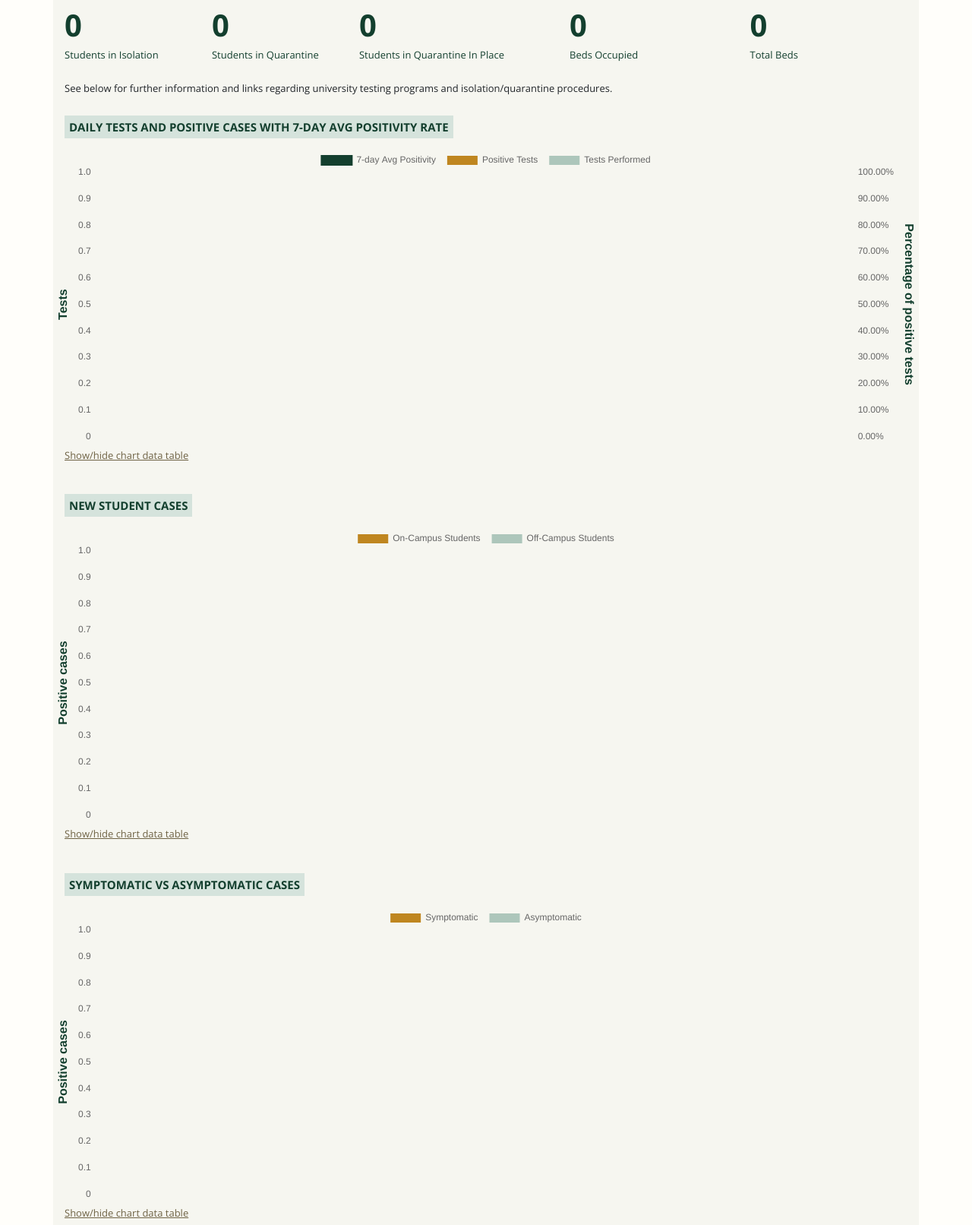
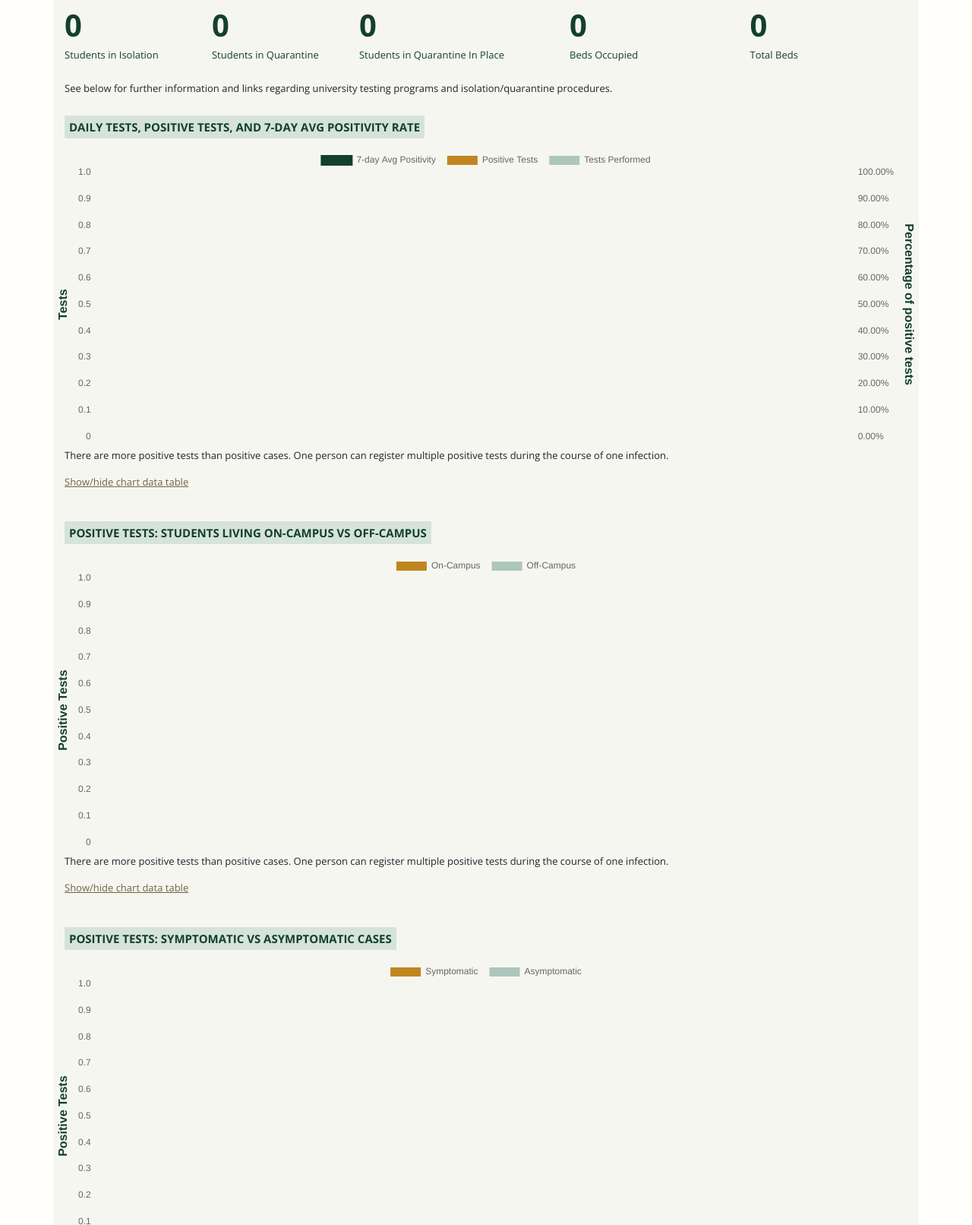
Before and after one commit to cal-poly-dxhub/covid-dashboard, a plain HTML site: page web/index.html in a window 1280 px wide. Shown: the part 512-2124 px from the top of the page at 76% size. Drawn offline with nearby package versions, Linux system fonts and the light colour scheme; no server answers.

Commit message:
Updated dashboard labels

```diff
--- a/web/index.html
+++ b/web/index.html
@@ -91,7 +91,7 @@
             <!--Test Results-->
             <div class="row">
                 <div class="col-sm space-after">
-                    <h1>Positive Student Tests</h1>
+                    <h1>Positive Tests</h1>
                     <table class="table table-borderless pos-tests-tbl">
                         <tbody>
                             <tr>
@@ -169,11 +169,12 @@
             <!--Graph: Daily Tests with 7-Day Avg Positivity Rate-->
             <div class="row space-after">
                 <div class="col">
-                    <h1>Daily Tests and Positive Cases with 7-Day Avg Positivity Rate</h1>
+                    <h1>Daily Tests, Positive Tests, and 7-Day Avg Positivity Rate</h1>
                     <div id="dailyTestPos">
                         <div class="chart-container">
                             <canvas role="img">Text alternative for this graph is in the data table below.</canvas>
                         </div>
+                        <p>There are more positive tests than positive cases. One person can register multiple positive tests during the course of one infection.</p>
                         <p><a class="toggle-data-table" href="#">Show/hide chart data table</a></p>
                         <div class="chart-data-table" style="display: none;">
                             <table class="table table-sm table-striped">
@@ -195,19 +196,20 @@
             <!--Graph: New Student Cases-->
             <div class="row space-after">
                 <div class="col">
-                    <h1>New Student Cases</h1>
+                    <h1>Positive Tests: Students Living On-Campus vs Off-Campus</h1>
                     <div id="studentNewCases">
                         <div class="chart-container">
                             <canvas role="img">Text alternative for this graph is in the data table below.</canvas>
                         </div>
+                        <p>There are more positive tests than positive cases. One person can register multiple positive tests during the course of one infection.</p>
                         <p><a class="toggle-data-table" href="#">Show/hide chart data table</a></p>
                         <div class="chart-data-table" style="display: none;">
                             <table class="table table-sm table-striped">
                                 <thead>
                                     <tr>
                                         <th scope="col">Date</th>
-                                        <th scope="col">On-Campus Students</th>
-                                        <th scope="col">Off-Campus Students</th>
+                                        <th scope="col">On-Campus</th>
+                                        <th scope="col">Off-Campus</th>
                                     </tr>
                                 </thead>
                                 <tbody>
@@ -220,11 +222,12 @@
             <!--Graph: Symptomatic vs Asymptomatic Cases-->
             <div class="row space-after">
                 <div class="col">
-                    <h1>Symptomatic vs Asymptomatic Cases</h1>
+                    <h1>Positive Tests: Symptomatic vs Asymptomatic Cases</h1>
                     <div id="symptVsAsympt">
                         <div class="chart-container">
                             <canvas role="img">Text alternative for this graph is in the data table below.</canvas>
                         </div>
+                        <p>There are more positive tests than positive cases. One person can register multiple positive tests during the course of one infection.</p>
                         <p><a class="toggle-data-table" href="#">Show/hide chart data table</a></p>
                         <div class="chart-data-table" style="display: none;">
                             <table class="table table-sm table-striped">
@@ -441,13 +444,13 @@
                         datasets: [
                             {
                                 type: 'bar',
-                                label: 'On-Campus Students',
+                                label: 'On-Campus',
                                 backgroundColor: graphColors[0],
                                 formatter: formatters.int
                             },
                             {
                                 type: 'bar',
-                                label: 'Off-Campus Students',
+                                label: 'Off-Campus',
                                 backgroundColor: graphColors[1],
                                 formatter: formatters.int
                             }
@@ -460,7 +463,7 @@
                                     stacked: true,
                                     scaleLabel: {
                                         display: true,
-                                        labelString: "Positive cases"
+                                        labelString: "Positive Tests"
                                     }
                                 }
                             ]
@@ -492,7 +495,7 @@
                                     stacked: true,
                                     scaleLabel: {
                                         display: true,
-                                        labelString: "Positive cases"
+                                        labelString: "Positive Tests"
                                     }
                                 }
                             ]
@@ -520,6 +523,6 @@
                 });
             });
         </script>
-        <script type="text/javascript" src="/js/iframeResizer.contentWindow.min.js" defer></script>
+        <script type="text/javascript" src="./js/iframeResizer.contentWindow.min.js" defer></script>
     </body>
 </html>
```
Also changed, not shown: web/test.html (+13 -10 lines).
